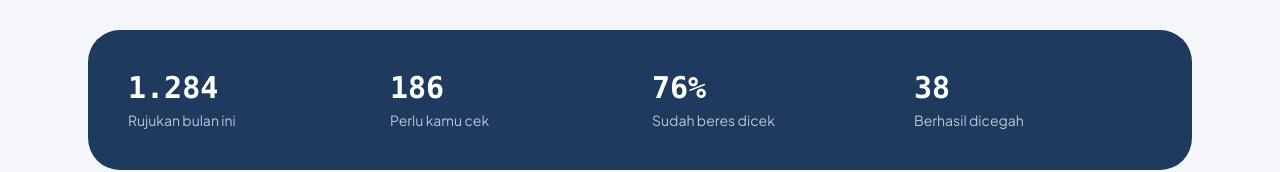
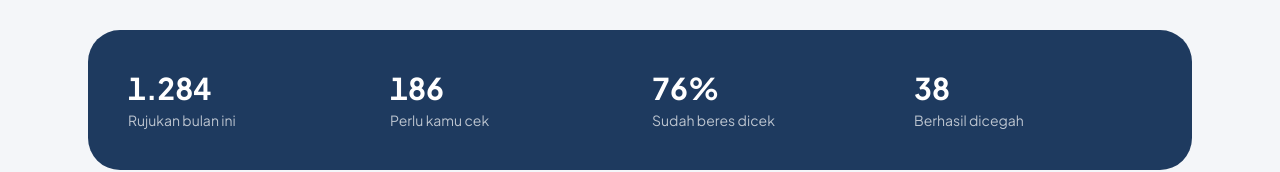
Before and after one commit to adyuta447/sirujuk, a Next.js app in the folder frontend/: page / in a window 1280 px wide. Shown: the part 896-1068 px from the top of the page. Built offline with nearby package versions, Linux system fonts and the light colour scheme; no server answers.

Commit message:
style(frontend): full Plus Jakarta Sans plus design doc sync
Point Tailwind mono and sans at Jakarta Sans, tabular-nums
keeps scores and IDs aligned, drop JetBrains Mono import.
DESIGN.md palette and type sections follow the built UI.

```diff
--- a/frontend/app/tailwind.css
+++ b/frontend/app/tailwind.css
@@ -1,8 +1,14 @@
-@import url('https://fonts.googleapis.com/css2?family=Plus+Jakarta+Sans:ital,wght@0,400;0,500;0,600;0,700;0,800&family=JetBrains+Mono:wght@400;500;600&display=swap');
+@import url('https://fonts.googleapis.com/css2?family=Plus+Jakarta+Sans:ital,wght@0,400;0,500;0,600;0,700;0,800&display=swap');
 
 @tailwind base;
 @tailwind components;
 @tailwind utilities;
+
+@layer components {
+  .font-mono {
+    font-variant-numeric: tabular-nums;
+  }
+}
 
 @layer base {
   :root {
--- a/frontend/tailwind.config.ts
+++ b/frontend/tailwind.config.ts
@@ -13,6 +13,10 @@ const config: Config = {
         risk: { green: "#319568", yellow: "#c58a23", red: "#c85555" },
       },
       borderRadius: { panel: "18px", control: "12px", "4xl": "2rem" },
+      fontFamily: {
+        sans: ['"Plus Jakarta Sans"', "system-ui", "sans-serif"],
+        mono: ['"Plus Jakarta Sans"', "system-ui", "sans-serif"],
+      },
     },
   },
   plugins: [],
```
Also changed, not shown: 1 other file (tests, documents, lock files or other folders).
